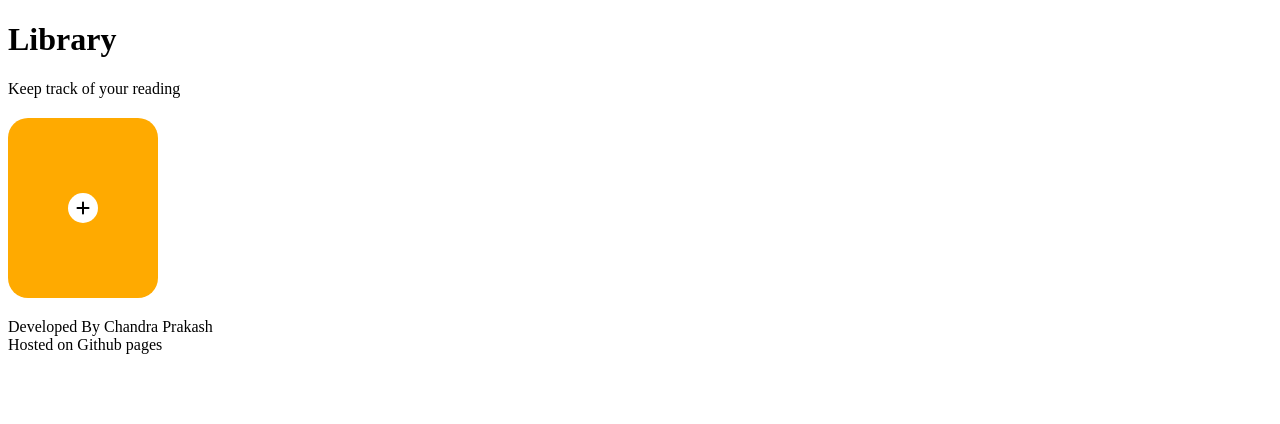
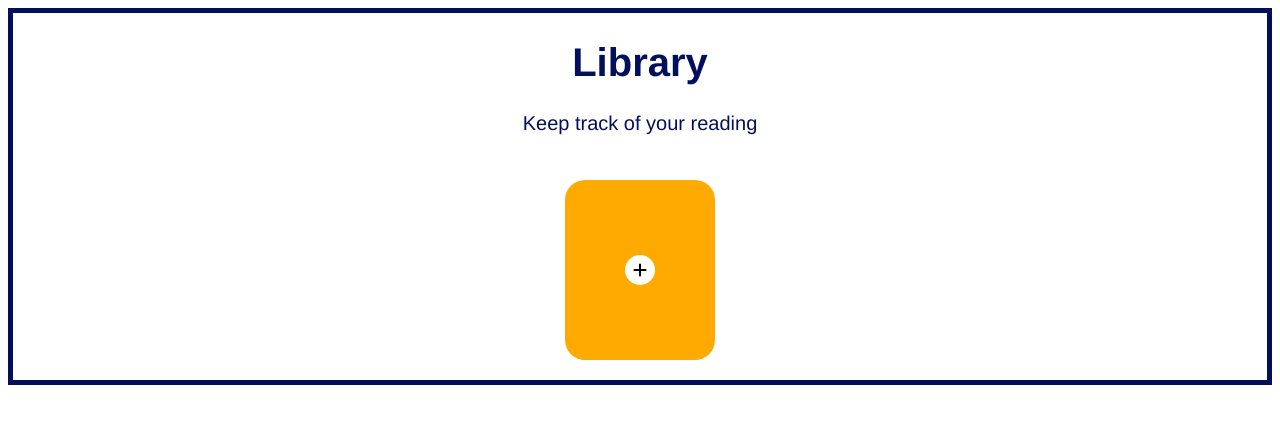
Before and after one commit to CodeSurfer3022/Library-3, a plain HTML site: page index.html in a window 1280 px wide. Drawn offline with Linux system fonts and the light colour scheme; no server answers.

Commit message:
finish up styling with a minimal elegant look

```diff
--- a/index.html
+++ b/index.html
@@ -16,10 +16,6 @@
                 <div class="icon"><i value="+" class="fas fa-plus"></i></div>
             </div>
         </main>
-        <footer>
-            <p>Developed By Chandra Prakash</p>
-            <p>Hosted on Github pages</p>
-        </footer>
         <script src="https://kit.fontawesome.com/48509a2691.js" crossorigin="anonymous"></script>
         <!-- The core Firebase JS SDK is always required and must be listed first -->
         <script src="https://www.gstatic.com/firebasejs/7.19.1/firebase-app.js"></script>
--- a/stylesheets/styles.css
+++ b/stylesheets/styles.css
@@ -1,13 +1,27 @@
+body {
+    font-family: "Helvetica Neue", sans-serif;
+    border: 5px solid #02105b;
+}
 main {
+    display: flex;
+    flex-wrap: wrap;
+    justify-content: center;
+}
+
+header {
+    text-align: center;
+    font-size: 1.25em;
+    color: #02105b;
+    height: 100px;
+    margin-bottom: 20px;
 }
 
 .card {
     background-color: #ffaa00;
     width: 150px;
     height: 180px;
-    margin: 20px 0;
+    margin: 20px 10px;
     border-radius: 20px;
-    font-family: "Helvetica Neue", sans-serif;
     display: flex;
     align-items: center;
     justify-content: center;
```
